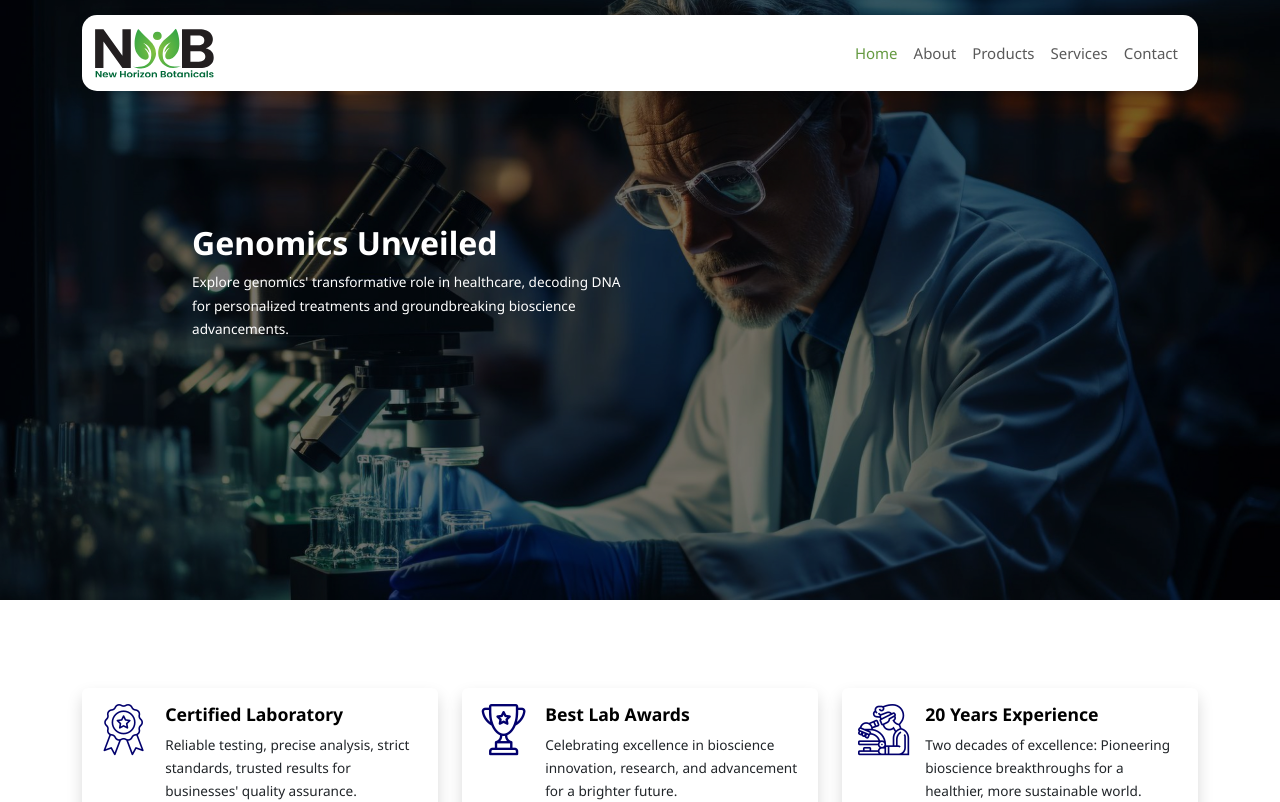
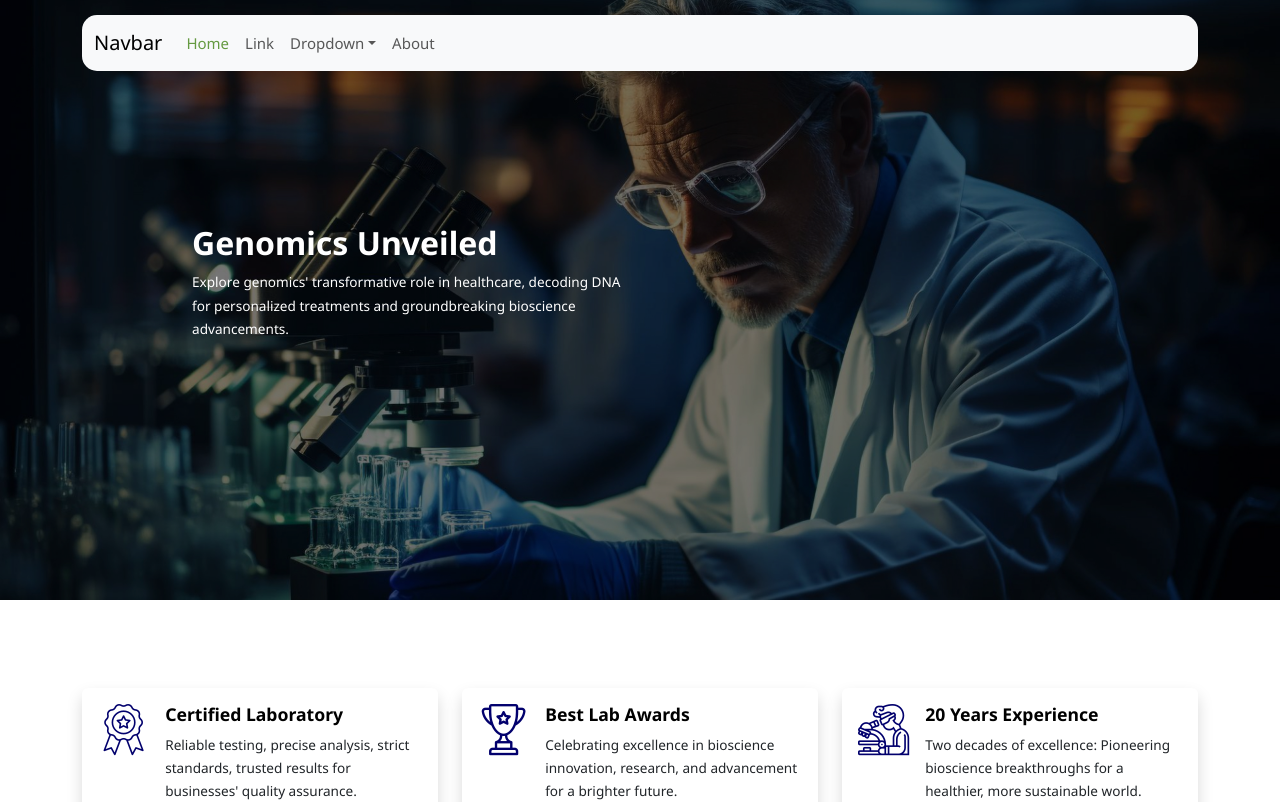
Before and after one commit to praveengupthanandipati/new-horizon, a React (Create React App) app: page / in a window 1280 px wide. Shown: the top 802 px of the page. Built offline with nearby package versions, Linux system fonts and the light colour scheme.

Commit message:
commit files"

```diff
--- a/src/includes/Header.js
+++ b/src/includes/Header.js
@@ -1,10 +1,11 @@
 import React from "react";
-import { useEffect, useState } from "react";
+import { useEffect, useState, useRef } from "react";
 // import { useNavigate } from "react-router-dom";
 import { NavLink } from "react-router-dom";
 import Logo from "../assets/img/logo-color.svg";
 
 function Header() {
+
   const [isScrolled, setIsScrolled] = useState(false);
 
   useEffect(() => {
@@ -27,50 +28,96 @@
     <div>
       <header className={isScrolled ? "fixed-top-nav fixed-top" : "fixed-top"}>
         <div className="container">
-          <nav className="navbar navbar-expand-lg navbar-light shadow">
+          <nav className="navbar navbar-expand-lg navbar-light bg-light">
             <div className="container-fluid">
-              <NavLink className="navbar-brand" to="/">
-                <img src={Logo} alt="" />
-              </NavLink>
               <button
                 className="navbar-toggler"
                 type="button"
-                data-bs-toggle="collapse"
-                data-bs-target="#navbarNav"
-                aria-controls="navbarNav"
-                aria-expanded="false"
-                aria-label="Toggle navigation"
+                data-bs-toggle="offcanvas"
+                data-bs-target="#offcanvasNavbar"
+                aria-controls="offcanvasNavbar"
               >
                 <span className="navbar-toggler-icon"></span>
               </button>
-              <div className="collapse navbar-collapse" id="navbarNav">
-                <ul className="navbar-nav ms-auto">
+              <a className="navbar-brand" href="#">
+                Navbar
+              </a>
+              <div
+                className="offcanvas offcanvas-start"
+                tabIndex="-1"
+                id="offcanvasNavbar"
+                aria-labelledby="offcanvasNavbarLabel"
+              >
+                <div className="offcanvas-header">
+                  <h5 className="offcanvas-title" id="offcanvasNavbarLabel">
+                    Offcanvas
+                  </h5>
+                  <button
+                    type="button"
+                    className="btn-close text-reset"
+                    data-bs-dismiss="offcanvas"
+                    aria-label="Close"
+                  ></button>
+                </div>
+                <div className="offcanvas-body">
+                  <ul className="navbar-nav me-auto mb-2 mb-lg-0">
                     <li className="nav-item">
-                    <NavLink className="nav-link" aria-current="page" to="/">
+                      <a
+                        className="nav-link active"
+                        aria-current="page"
+                        href="#"
+                      >
                         Home
-                    </NavLink>
+                      </a>
                     </li>
                     <li className="nav-item">
-                    <NavLink className="nav-link" to="/About">
-                      About
-                    </NavLink>
+                      <a className="nav-link" href="#">
+                        Link
+                      </a>
+                    </li>
+                    <li className="nav-item dropdown">
+                      <a
+                        className="nav-link dropdown-toggle"
+                        href="#"
+                        id="navbarDropdown"
+                        role="button"
+                        data-bs-toggle="dropdown"
+                        aria-expanded="false"
+                      >
+                        Dropdown
+                      </a>
+                      <ul
+                        className="dropdown-menu"
+                        aria-labelledby="navbarDropdown"
+                      >
+                        <li>
+                          <a className="dropdown-item" href="#">
+                            Action
+                          </a>
+                        </li>
+                        <li>
+                          <a className="dropdown-item" href="#">
+                            Another action
+                          </a>
+                        </li>
+                        <li>
+                          <hr className="dropdown-divider" />
+                        </li>
+                        <li>
+                          <a className="dropdown-item" href="#">
+                            Something else here
+                          </a>
+                        </li>
+                      </ul>
                     </li>
                     <li className="nav-item">
-                    <NavLink className="nav-link" to="/Products">
-                      Products
-                    </NavLink>
+                      <a className="nav-link" href="#">
+                        About
+                      </a>
                     </li>
-                  <li className="nav-item">
-                    <NavLink className="nav-link" to="/Services">
-                      Services
-                    </NavLink>
-                  </li>
-                  <li className="nav-item">
-                    <NavLink className="nav-link" to="/Contact">
-                      Contact
-                    </NavLink>
-                  </li>
+                    {/* Add more menu items as needed */}
                   </ul>
+                </div>
               </div>
             </div>
           </nav>
```
Lines whose indentation alone changed are shown as unchanged.
